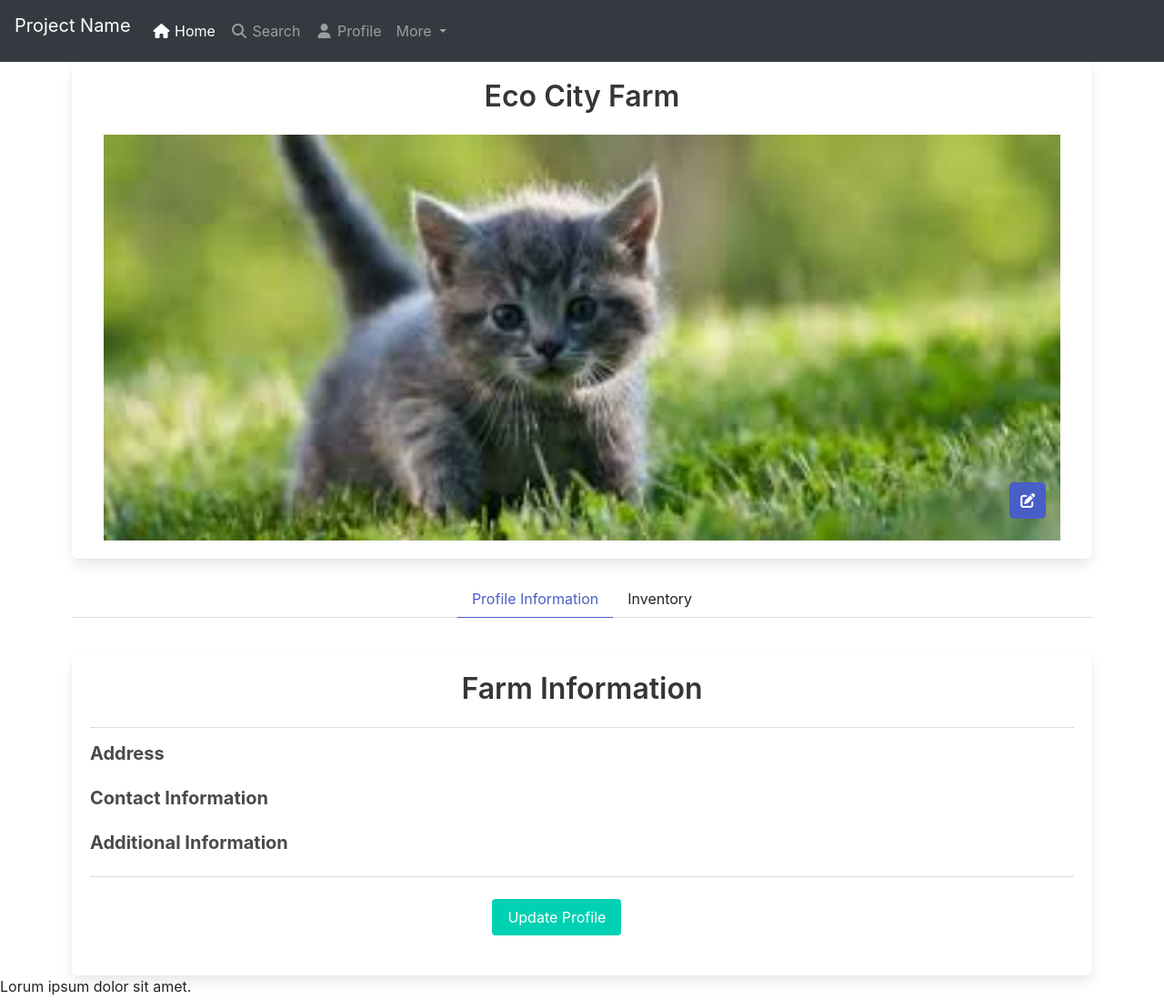
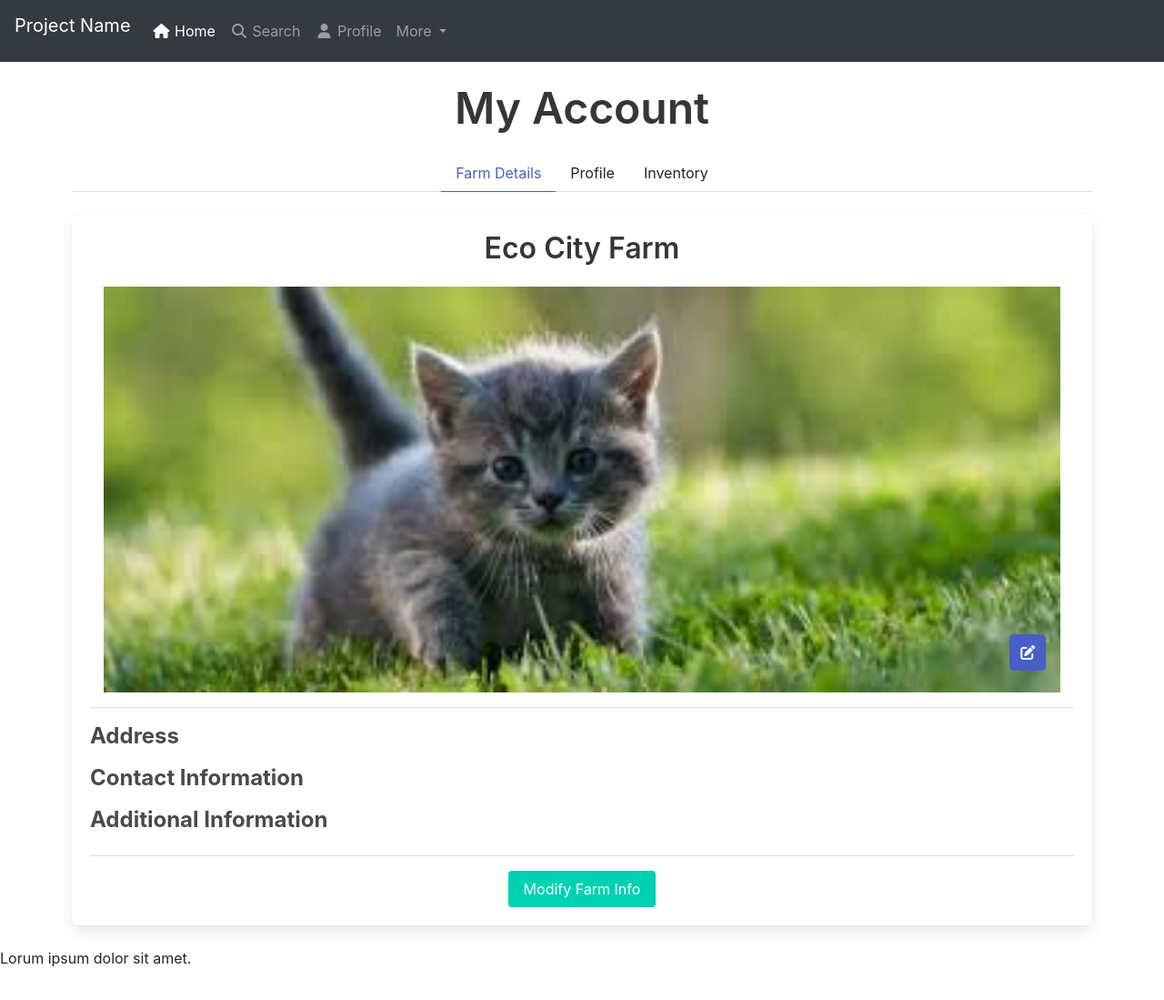
Before and after one commit to KamranDjourshari24/490DataTool, a website: page client/profile/index.html in a window 1280 px wide. Shown: the whole page at 91% size. Drawn offline with nearby package versions, Linux system fonts and the light colour scheme; no server answers.

Commit message:
Additional expansions, sticky tab position.

```diff
--- a/client/profile/index.html
+++ b/client/profile/index.html
@@ -2,6 +2,7 @@
 <!doctype html>
 <html lang="en">
   <head>
+    <title>My Account</title>
     <!-- Required meta tags -->
     <meta charset="utf-8">
     <meta name="viewport" content="width=device-width, initial-scale=1, shrink-to-fit=no">
@@ -43,18 +44,20 @@
     </section>
     <section id="profile-page-section">
       <div id="profile-info" class="container">
-        <div class="box">
-          <h1 class="title" id="farm-name"><strong>Eco City Farm</strong></h1>
-          <div class="container" id="prof-logo-cont">
-            <img class="image is-fullwidth" id="prof-logo-1" src="../images/cat-placeholder.jpeg" alt="A small grey kitten standing in a field of green grass with its tail up gazing into the camera."></img>
-            <button type="button" class="button is-link" ><i class="fas fa-edit"></i></button>
-          </div>
+
+        <div class="block">
+          <h1 class="title is-1"><strong>My Account</strong></h1>
         </div>
         <div class="tabs is-centered">
           <ul>
-            <li id="profile-tab" class="is-active" containerId="profile-info-container">
+            <li id="farm-tab" class="is-active" containerId="farm-info-container">
               <a>
-                <span>Profile Information</span>
+                <span>Farm Details</span>
+              </a>
+            </li>
+            <li id="profile-tab" containerId="profile-info-container">
+              <a>
+                <span>Profile</span>
               </a>
             </li>
             <li id="inventory-tab" containerId="inventory-table-container">
@@ -64,39 +67,52 @@
             </li>
           </ul>
         </div>
-        <div class="box">
-          <div class="block prof-tab-cont" id="profile-info-container">
-            <!-- <h2 class="subtitle is-centered">Profile</h2> -->
-            <div class="block">
-              <div class="title is-3">Farm Information</div>
-              <hr>
-              <div class="block">
-                <div class="subtitle"><b>Address</b></div>
-                <p id="addressContent"></p>
-              </div>
 
         <div class="block">
-                <div class="subtitle"><b>Contact Information</b></div>
+          <div class="block prof-tab-cont" id="farm-info-container">
+            <!-- <h2 class="subtitle is-centered">Profile</h2> -->
+            <div class="box">
+              <div class="block">
+                <h1 class="title" id="farm-name"><strong>Eco City Farm</strong></h1>
+                <div class="container" id="prof-logo-cont">
+                  <img class="image is-fullwidth" id="prof-logo-1" src="../images/cat-placeholder.jpeg" alt="A small grey kitten standing in a field of green grass with its tail up gazing into the camera."></img>
+                  <button type="button" class="button is-link" ><i class="fas fa-edit"></i></button>
+                </div>
+                <!-- <div class="title is-3">Farm Information</div> -->
+                <hr>
+                <div class="subtitle is-4"><b>Address</b></div>
+                <p id="addressContent"></p>
+                <div class="subtitle is-4"><b>Contact Information</b></div>
                 <p id="contactInfoContent"></p>
-              </div>
-              <div class="block">
-                <div class="subtitle"><b>Additional Information</b></div>
+                <div class="subtitle is-4"><b>Additional Information</b></div>
                 <p id="additionalInfoContent"></p>
               </div>
               <hr>
+              <div class="columns is-centered">
+                <div class="column is-narrow">
+                  <button class="button is-primary" id="prof-to-edit">Modify Farm Info</button>
                 </div>
-
+              </div>
+            </div>
+          </div>
+          <div class="block prof-tab-cont" id="profile-info-container" style="display: none">
+            <div class="box">
+              <div class="block">
+                <!-- <div class="title is-3">User Information</div>
+                <hr> -->
+                <p id="nameContent"></p>
+              </div>
+              <hr>
               <div class="columns is-centered">
-              <div class="column is-one-fifth">
+                <div class="column is-narrow">
                   <button class="button is-primary" id="prof-to-edit">Update Profile</button>
                 </div>
               </div>
             </div>
-
-
-
+          </div>
           <div class="block prof-tab-cont" id="inventory-table-container" style="display: none">
             <!-- <h2 class="subtitle is-centered">Inventory</h2> -->
+            <div class="box">
               <div class="table-container">
                 <table class="table">
                   <thead>
@@ -123,8 +139,9 @@
                 </table>
               </div>
               <div class="columns is-centered">
-              <div class="column is-one-fifth">
+                <div class="column is-narrow">
                   <a href="../inventory"class="button is-primary" id="prof-to-inventory">Update Inventory</a>
+                </div>
               </div>
             </div>
           </div>
--- a/client/profile/profile-style.css
+++ b/client/profile/profile-style.css
@@ -1,6 +1,7 @@
-.title {
+.block > .title {
     display: flex;
     justify-content: center;
+    margin-top: 24px;
 }
 
 
@@ -38,7 +39,27 @@ img + button {
 .table-container {
     max-height: 100%;
 }
+.box > .block > .title {
+    margin-top: 0px;
+}
+
+.box {
+    margin-top:24px;
+}
+
+.block .subtitle {
+    margin-bottom: 5px;
+}
+
 .box .button {
     justify-content: center;
     display: flex;
 }
+
+.tabs, .tabs > ul {
+    position: sticky;
+    top: 0px;
+    background-color: white;
+    z-index: 1;
+    margin-bottom: 0px;
+}
--- a/client/profile/profilePage.js
+++ b/client/profile/profilePage.js
@@ -36,7 +36,7 @@ async function populateProfileInfo(farmName) {
   const addressBlock = document.getElementById('addressContent');
   const contactInfoBlock = document.getElementById('contactInfoContent');
   const addInfoBlock = document.getElementById('additionalInfoContent');
-
+  const nameBlock = document.getElementById('nameContent');
   try {
     const response = await fetch('../api/urban_farms/' + farmName);
     const data = await response.json();
@@ -68,6 +68,10 @@ async function populateProfileInfo(farmName) {
       additionalInfo = additionalInfo.slice(0,-1);
     }
     addInfoBlock.innerHTML = additionalInfo.trim();
+
+    nameBlock.innerHTML = `
+    <b>First Name: </b>${farmInfo['fname']}</br>
+    <b>Last Name: </b>${farmInfo['lname']}`;
   } catch (err) {
     console.error('Unable to get profile information!');
   }
```
Lines whose indentation alone changed are shown as unchanged.
